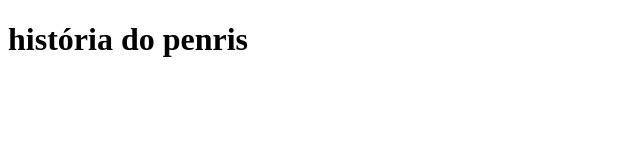
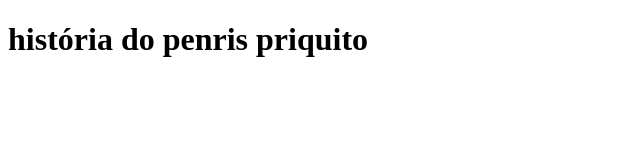
Before and after one commit to klauss13/klauss13.github.io, a plain HTML site: page sobre.html in a window 1280 px wide. Shown: the whole page, without its empty margins (0-640 px from the left). Drawn offline with Linux system fonts and the light colour scheme.

Commit message:
zé priquito

```diff
--- a/sobre.html
+++ b/sobre.html
@@ -5,6 +5,6 @@
 <meta charset="utf-8">
 </head>
 <body>
-<h1>história do penris</h1>
+<h1>história do penris priquito</h1>
 </body>
 </html>
```
Also changed, not shown: index.html (+1 -1 lines).
